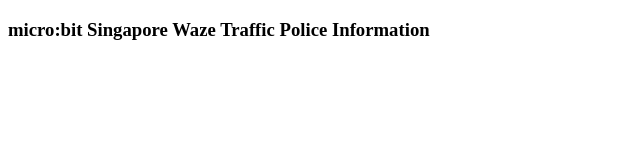
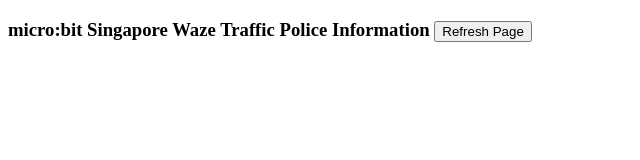
Before and after one commit to ferrygun/micro-bit-waze, a plain HTML site: page map/index.html in a window 1280 px wide. Shown: the whole page, without its empty margins (0-640 px from the left). Drawn offline with nearby package versions, Linux system fonts and the light colour scheme; some packages are replaced by stand-ins of ours; no server answers.

Commit message:
Add files via upload

```diff
--- a/map/index.html
+++ b/map/index.html
@@ -8,8 +8,8 @@
 
 <body>
 
-<h3>micro:bit Singapore Waze Traffic Police Information</h3>
-
+<h3>micro:bit Singapore Waze Traffic Police Information
+<input type="button" value="Refresh Page" onClick="window.location.reload()"></h3>
 <script src="map.js"></script>
 
 <div id="map"></div>
```
